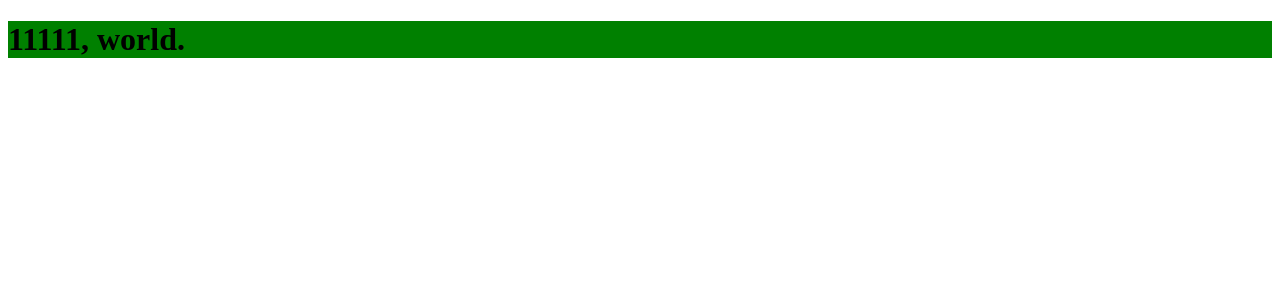
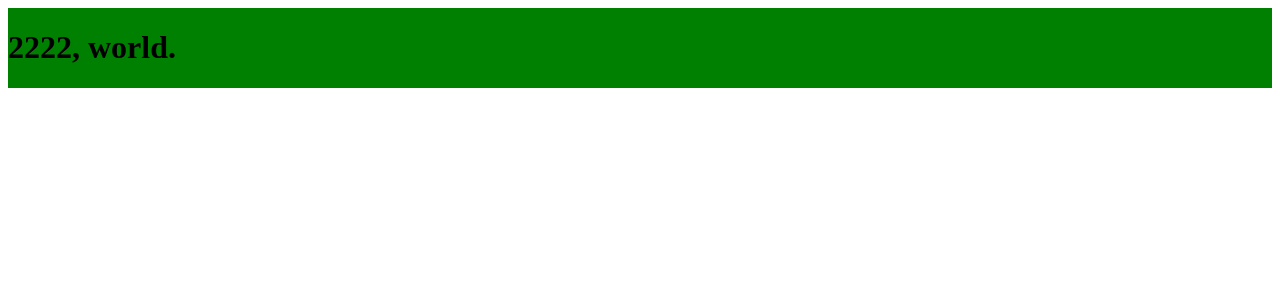
Before and after one commit to hyperh/react-forge-landing, a React app: page / in a window 1280 px wide. Shown: the top 300 px of the page. Built offline with nearby package versions, Linux system fonts and the light colour scheme.

Commit message:
Postcss working with autoprefixer

```diff
--- a/package.json
+++ b/package.json
@@ -28,6 +28,7 @@
   },
   "homepage": "https://github.com/gaearon/react-hot-boilerplate",
   "devDependencies": {
+    "autoprefixer": "^6.3.6",
     "babel-core": "^6.9.1",
     "babel-eslint": "^6.0.4",
     "babel-loader": "^6.2.4",
@@ -40,6 +41,7 @@
     "eslint-plugin-import": "^1.8.1",
     "eslint-plugin-jsx-a11y": "^1.4.2",
     "eslint-plugin-react": "^5.1.1",
+    "postcss-loader": "^0.9.1",
     "react-hot-loader": "^3.0.0-beta.1",
     "style-loader": "^0.13.1",
     "webpack": "^1.13.1",
--- a/src/App.js
+++ b/src/App.js
@@ -5,7 +5,7 @@ export default class App extends Component {  // eslint-disable-line react/prefe
   render() {
     return (
       <div className="test">
-        <h1>11111, world.</h1>
+        <h1>2222, world.</h1>
       </div>
     );
   }
--- a/src/style.css
+++ b/src/style.css
@@ -1,3 +1,5 @@
 .test {
-  background-color: green
+  background-color: green;
+  display: flex;
+  transition: all .5s;
 }
--- a/webpack.config.js
+++ b/webpack.config.js
@@ -1,5 +1,6 @@
 const path = require('path');
 const webpack = require('webpack');
+const autoprefixer = require('autoprefixer');
 
 module.exports = {
   devtool: 'eval',
@@ -32,8 +33,9 @@ module.exports = {
       },
       {
         test: /\.css/,
-        loaders: ['style', 'css'],
+        loaders: ['style', 'css', 'postcss'],
       },
     ],
   },
+  postcss: () => [autoprefixer],
 };
```
